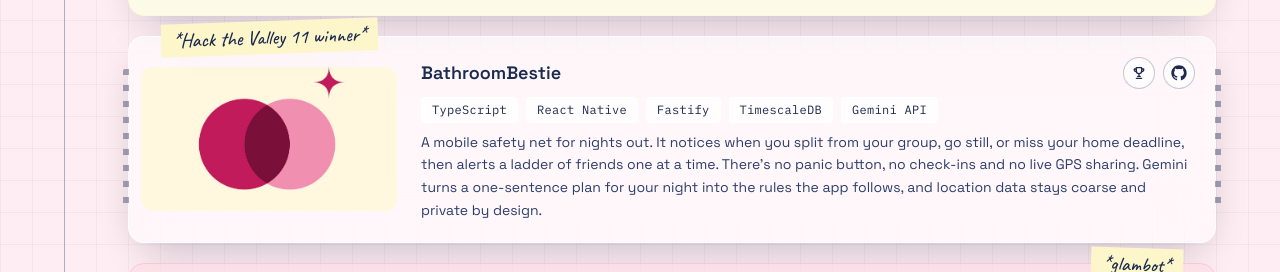
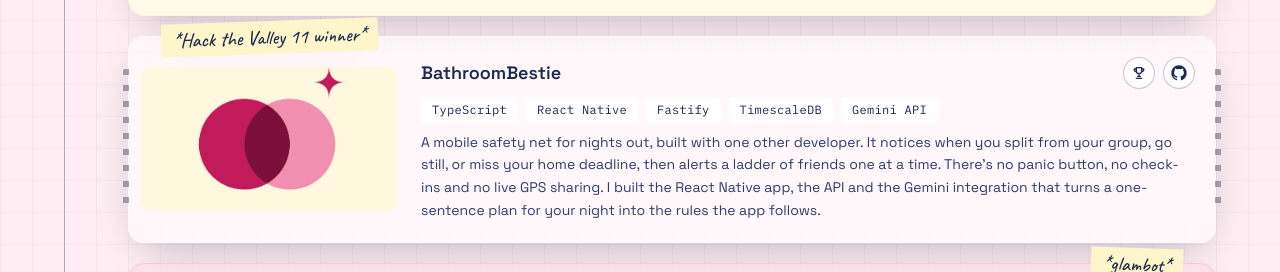
Before and after one commit to elikafarokhi/elikas-portfolio, a React (Vite) app: page / in a window 1280 px wide. Shown: the part 2540-2812 px from the top of the page. Built offline with nearby package versions, Linux system fonts and the light colour scheme; no server answers; the database is empty; grey boxes are pictures that could not be loaded.

Commit message:
project description edit

```diff
--- a/src/content/defaults.ts
+++ b/src/content/defaults.ts
@@ -93,7 +93,7 @@
       order: 1,
       title: "BathroomBestie",
       description:
-        "A mobile safety net for nights out. It notices when you split from your group, go still, or miss your home deadline, then alerts a ladder of friends one at a time. There’s no panic button, no check-ins and no live GPS sharing. Gemini turns a one-sentence plan for your night into the rules the app follows, and location data stays coarse and private by design.",
+        "A mobile safety net for nights out, built with one other developer. It notices when you split from your group, go still, or miss your home deadline, then alerts a ladder of friends one at a time. There’s no panic button, no check-ins and no live GPS sharing. I built the React Native app, the API and the Gemini integration that turns a one-sentence plan for your night into the rules the app follows.",
       stack: ["TypeScript", "React Native", "Fastify", "TimescaleDB", "Gemini API"],
       tone: "white",
       featured: true,
```
